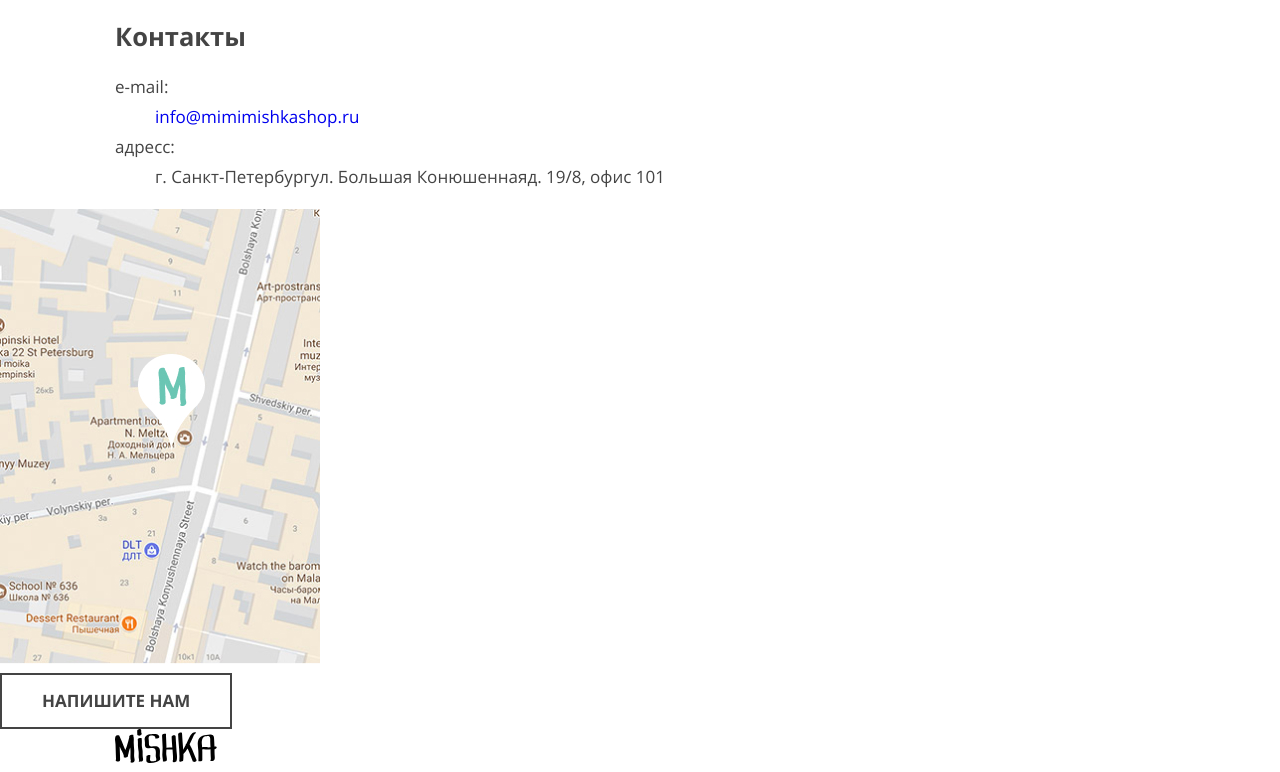
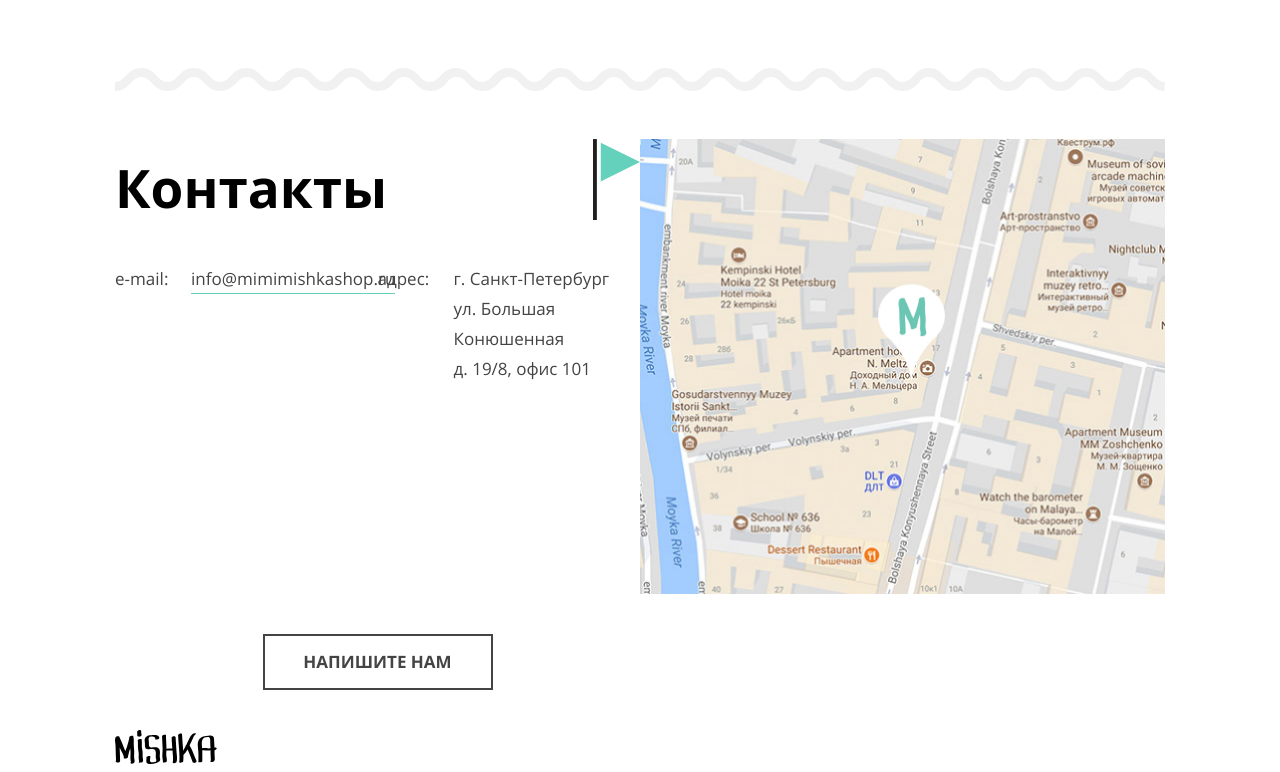
Before and after one commit to htmlacademy-adaptive/1851473-mishka-29, a website: page source/index.html in a window 1280 px wide. Shown: the part 2674-3446 px from the top of the page. Drawn offline with nearby package versions, Linux system fonts and the light colour scheme; files that its build step writes are made by us from their sources.

Commit message:
feat: add style contacts

```diff
--- a/source/index.html
+++ b/source/index.html
@@ -138,8 +138,10 @@
         </table>
         <div class="product__picture">
           <picture>
-            <source media="(min-width: 1150px)" srcset="img/product-desktop.jpg" width="525" height="636">
-            <source media="(min-width: 768px)" srcset="img/product-tablet.jpg" width="334" height="404">
+            <source media="(min-width: 1150px)" srcset="img/product-desktop.jpg 1x, img/product-desktop@2x.jpg 2x"
+              width="525" height="636">
+            <source media="(min-width: 768px)" srcset="img/product-tablet.jpg 1x, img/product-tablet@2x.jpg 2x"
+              width="334" height="404">
             <img src="img/product-mobile.jpg" alt="Вязанные корзинки." srcset="img/product-mobile@2x.jpg 2x"
               class="product__img" width="260" height="315">
           </picture>
@@ -250,9 +252,9 @@
         </a>
       </div>
     </section>
-    <section class="contacts">
+    <section class="contacts ">
       <div class="contacts__container container">
-        <h2 class="contacts__title">
+        <h2 class="contacts__title title">
           Контакты
         </h2>
         <dl class="contacts__list">
@@ -268,16 +270,23 @@
           </div>
           <div class="contacts__item">
             <dt>
-              адресс:
+              адрес:
             </dt>
             <dd>
-              г. Санкт-Петербургул. Большая Конюшеннаяд. 19/8, офис 101
+              г. Санкт-Петербург <br> ул. Большая Конюшенная <br> д. 19/8, офис 101
             </dd>
           </div>
         </dl>
       </div>
       <div class="contacts__map">
-        <img src="img/map-mobile.jpg" alt="Карта." srcset="img/map-mobile@2x.jpg 2x">
+
+        <picture>
+          <source media="(min-width: 1150px)" srcset="img/map-desktop.jpg 1x, img/map-desktop@2x.jpg 2x" width="527"
+            height="457">
+          <source media="(min-width: 768px)" srcset="img/map-tablet.jpg 1x, img/map-tablet@2x.jpg 2x" width="768"
+            height="457">
+          <img src="img/map-mobile.jpg" alt="Карта." srcset="img/map-mobile@2x.jpg 2x" width="320" height="424">
+        </picture>
       </div>
       <div class="contacts__wrapper">
         <a href="#" class="contacts__btn btn">
--- a/source/sass/blocks/about.scss
+++ b/source/sass/blocks/about.scss
@@ -108,7 +108,7 @@
     padding-top: 72px;
 
     &::before {
-      background-image: url("../../img/zigzag-line-tablet.svg");
+      background-image: url("../img/zigzag-line-tablet.svg");
       height: 17px;
     }
   }
--- /dev/null
+++ b/source/sass/blocks/contacts.scss
@@ -0,0 +1,144 @@
+.contacts__item {
+  display: flex;
+  font-size: 14px;
+  line-height: 30px;
+  margin-bottom: 40px;
+
+  &:last-child {
+    margin-bottom: 0;
+  }
+
+  dd {
+    margin: 0;
+  }
+
+  dt {
+    width: 76px;
+    flex-shrink: 0;
+  }
+}
+
+.contacts__email {
+  color: #444444;
+  border-bottom: 1px solid #62d1ba;
+  padding-bottom: 3px;
+}
+
+.contacts__container {
+  padding-top: 44px;
+  padding-bottom: 62px;
+  position: relative;
+
+  &::before {
+    @include pseudo;
+    top: 0;
+    left: 0;
+    width: 100%;
+    height: 6px;
+    background-repeat: repeat-x;
+    background-image: url("../img/zigzag-line-mobile.svg");
+  }
+}
+
+.contacts__list {
+  margin: 0;
+}
+
+.contacts__map {
+  text-align: center;
+
+  img {
+    vertical-align: bottom;
+  }
+}
+
+.contacts__wrapper {
+  padding: 40px 30px;
+}
+
+.contacts__btn {
+  width: 100%;
+}
+
+
+@media (min-width: $tablet-width) {
+  .contacts__list {
+    display: flex;
+  }
+
+  .contacts__item {
+    width: 50%;
+    padding-right: 10px;
+    font-size: 17px;
+  }
+
+  .contacts__container {
+    padding-top: 72px;
+
+    &::before {
+      background-image: url("../img/zigzag-line-tablet.svg");
+      height: 17px;
+    }
+  }
+
+  .contacts__title {
+    position: relative;
+    margin: 0;
+    padding-right: 55px;
+    padding-top: 20px;
+    padding-bottom: 48px;
+
+
+    &::before {
+      @include pseudo;
+      width: 47px;
+      height: 81px;
+      top: 0;
+      right: 0;
+      background-image: url("../img/flag.svg");
+      background-repeat: no-repeat;
+    }
+  }
+
+  .contacts__wrapper {
+    text-align: center;
+  }
+
+  .contacts__btn {
+    width: 230px;
+    padding: 16px 27px;
+  }
+}
+
+
+@media (min-width: $desktop-width) {
+  .contacts {
+    display: grid;
+    grid-template-columns: repeat(2, 1fr);
+    margin: 0 auto;
+    padding-left: 50px;
+    padding-right: 50px;
+    max-width: 1150px;
+    position: relative;
+    padding-top: 71px;
+
+    &::before {
+      @include pseudo;
+      height: 23px;
+      background-image: url("../img/zigzag-line-desktop.svg");
+      background-repeat: no-repeat;
+      width: auto;
+      left: 50px;
+      right: 50px;
+    }
+  }
+
+  .contacts__container {
+    padding: 0;
+    margin: 0;
+
+    &::before {
+      display: none;
+    }
+  }
+}
--- a/source/sass/blocks/review.scss
+++ b/source/sass/blocks/review.scss
@@ -24,6 +24,10 @@
 .review__link {
   width: 100%;
   margin-top: 38px;
+}
+
+.review__container {
+  padding-bottom: 45px;
 }
 
 
@@ -58,6 +62,10 @@
   .review__title {
     margin: 0;
   }
+
+  .review {
+    padding-bottom: 68px;
+  }
 }
 
 @media (min-width: $desktop-width) {
--- a/source/sass/style.scss
+++ b/source/sass/style.scss
@@ -6,6 +6,7 @@
 @import "base/container.scss";
 @import "blocks/about.scss";
 @import "blocks/btn.scss";
+@import "blocks/contacts.scss";
 @import "blocks/header.scss";
 @import "blocks/hero.scss";
 @import "blocks/navigation.scss";
```
Also changed, not shown: source/img/flag.svg (added), source/img/map-desktop.jpg (added), source/img/map-desktop@2x.jpg (added), source/img/map-tablet.jpg (added), source/img/map-tablet@2x.jpg (added).
